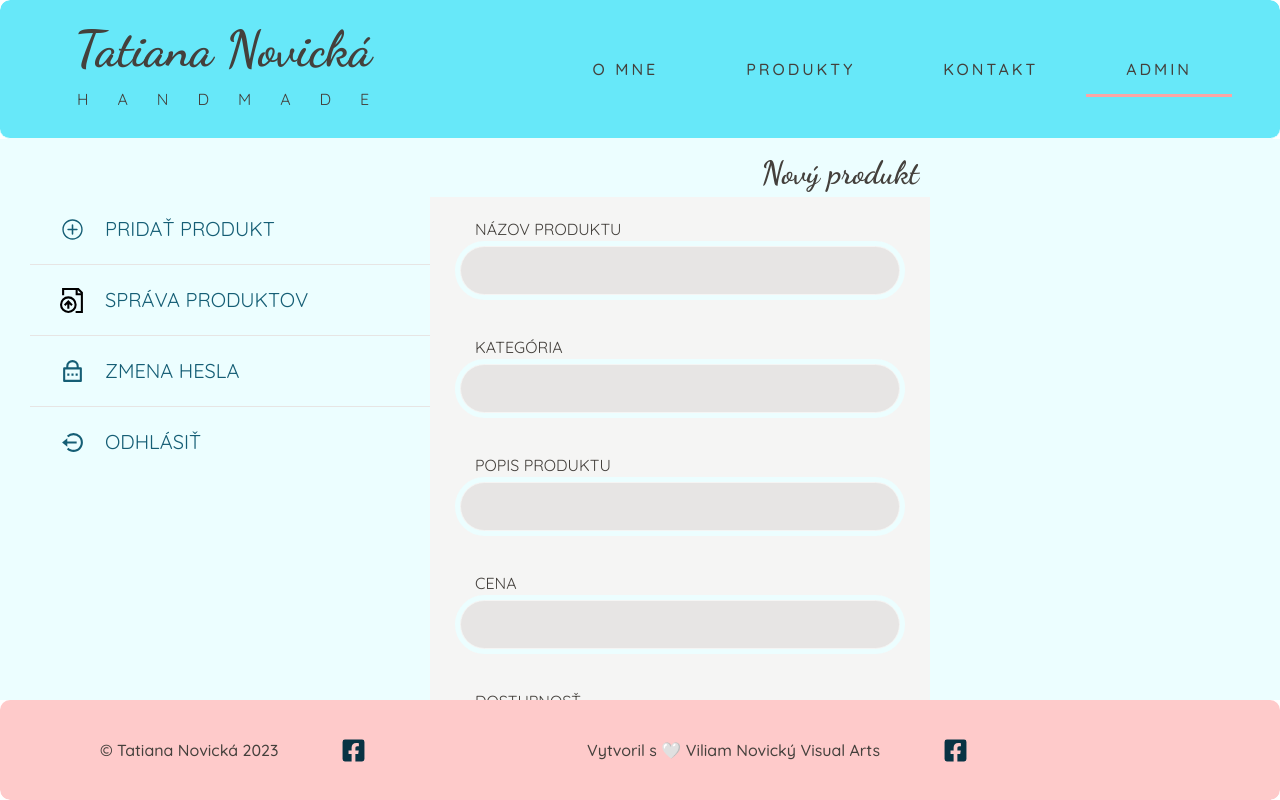
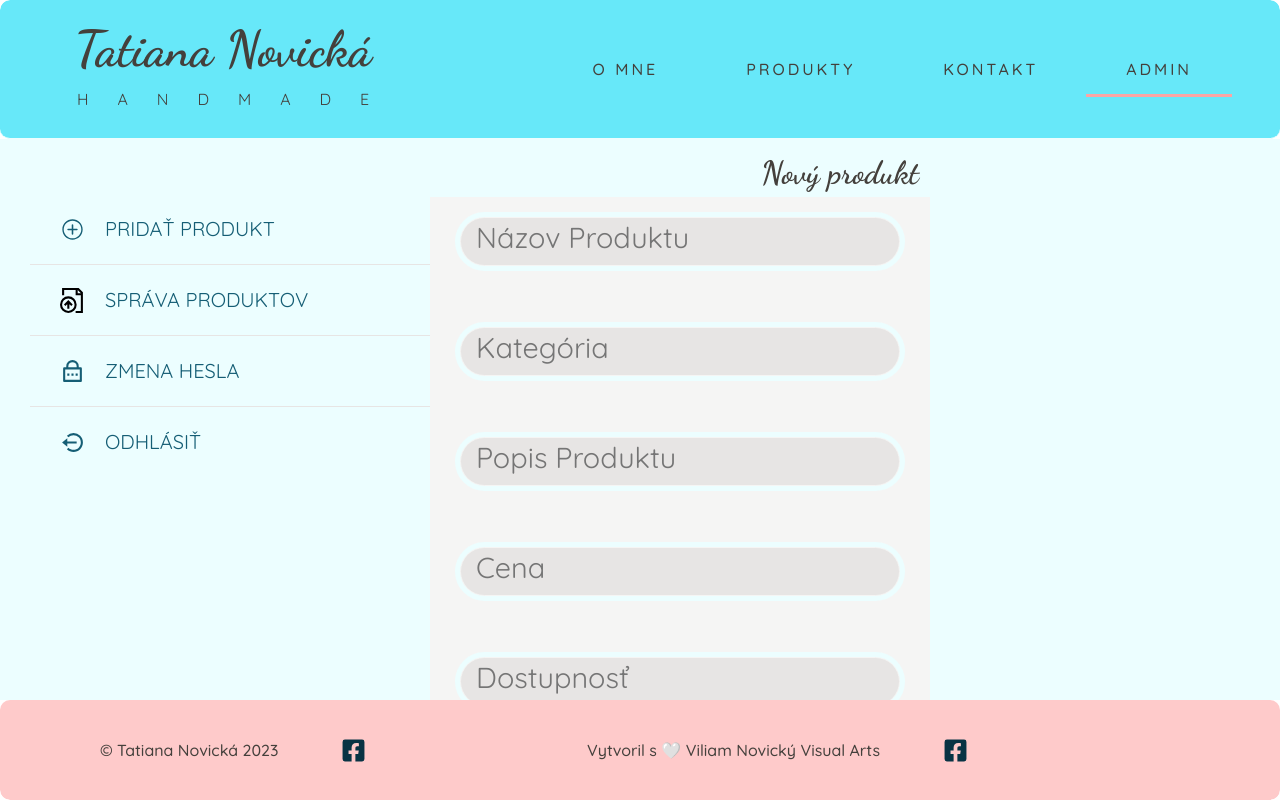
Before and after one commit to viliamnovicky/tatiana-novicka-handmade-react, a React (Vite) app: page /admin/novy-produkt in a window 1280 px wide. Built offline with nearby package versions, Linux system fonts and the light colour scheme; some icons are missing.

Commit message:
some form styling

```diff
--- a/src/pages/NewProduct.jsx
+++ b/src/pages/NewProduct.jsx
@@ -1,5 +1,5 @@
 import styled from "styled-components";
-import { StyledForm, StyledFormCont, StyledFormInput, StyledFormLabel } from "../ui/Form";
+import { StyledForm, StyledFormCont, StyledFormContImage, StyledFormInput, StyledFormLabel } from "../ui/Form";
 import Button from "../ui/Button";
 import HeadingAdmin from "../ui/HeadingAdmin";
 
@@ -14,25 +14,29 @@ function NewProduct() {
       <HeadingAdmin>Nový produkt</HeadingAdmin>
       <StyledForm>
         <StyledFormCont>
+          <StyledFormInput type="text" placeholder="Názov Produktu" />
           <StyledFormLabel>Názov Produktu</StyledFormLabel>
-          <StyledFormInput type="text" />
         </StyledFormCont>
         <StyledFormCont>
+          <StyledFormInput type="text" placeholder="Kategória" />
           <StyledFormLabel>Kategória</StyledFormLabel>
-          <StyledFormInput type="text" />
         </StyledFormCont>
         <StyledFormCont>
+          <StyledFormInput type="textarea" placeholder="Popis Produktu" />
           <StyledFormLabel>Popis Produktu</StyledFormLabel>
-          <StyledFormInput type="textarea" />
         </StyledFormCont>
         <StyledFormCont>
+          <StyledFormInput type="text" placeholder="Cena" />
           <StyledFormLabel>Cena</StyledFormLabel>
-          <StyledFormInput type="text" />
         </StyledFormCont>
         <StyledFormCont>
+          <StyledFormInput type="text" placeholder="Dostupnosť" />
           <StyledFormLabel>Dostupnosť</StyledFormLabel>
-          <StyledFormInput type="text" />
         </StyledFormCont>
+        <StyledFormContImage>
+          <StyledFormLabel>Fotografia</StyledFormLabel>
+          <StyledFormInput type="file" placeholder="Fotografia" />
+        </StyledFormContImage>
         <Button>pridať</Button>
       </StyledForm>
     </Container>
--- a/src/ui/Form.jsx
+++ b/src/ui/Form.jsx
@@ -12,6 +12,16 @@ export const StyledForm = styled.form`
 `;
 export const StyledFormCont = styled.div`
   display: flex;
+  height: 11rem;
+  flex-direction: column;
+  width: 50rem;
+  margin: auto;
+  padding: 2rem 3rem;
+`;
+
+export const StyledFormContImage = styled.div`
+  display: flex;
+  height: 15rem;
   flex-direction: column;
   width: 50rem;
   margin: auto;
@@ -19,13 +29,14 @@ export const StyledFormCont = styled.div`
 `;
 
 export const StyledFormLabel = styled.label`
-  text-transform: uppercase;
   padding-bottom: 0.5rem;
   padding-left: 1.5rem;
+  font-size: 2rem;
+  font-weight: 400;
 `;
 
 export const StyledFormInput = styled.input`
-  padding: 1rem 1rem;
+  padding: 1rem 1.5rem;
   border-radius: 5rem;
   outline: none;
   border: 1px solid var(--color-grey-100);
@@ -33,6 +44,40 @@ export const StyledFormInput = styled.input`
   background: var(--color-grey-200);
   font-size: 1.8rem;
 
+  &::placeholder {
+    transition: opacity, .5s;
+  }
+
+  & + label {
+    margin-top: -3.5rem;
+    opacity: 0;
+    visibility: hidden;
+  }
+
+  &:focus + label {
+    opacity: 1;
+    visibility: visible;
+    margin-top: .5rem;
+  }
+
+  &:focus::placeholder {
+    color: transparent;
+  }
+
+  &::file-selector-button {
+    border-radius: 10rem;
+    color: var(--color-primary-50);
+    background: var(--color-primary-300);
+    border: none;
+    padding: 1rem 2rem;
+    cursor: pointer;
+    transition: all .3s;
+
+    &:hover {
+      background: var(--color-primary-600);
+    }
+  }
+
   &:active,
   &:focus {
     outline: 5px solid var(--color-primary-500);
```
